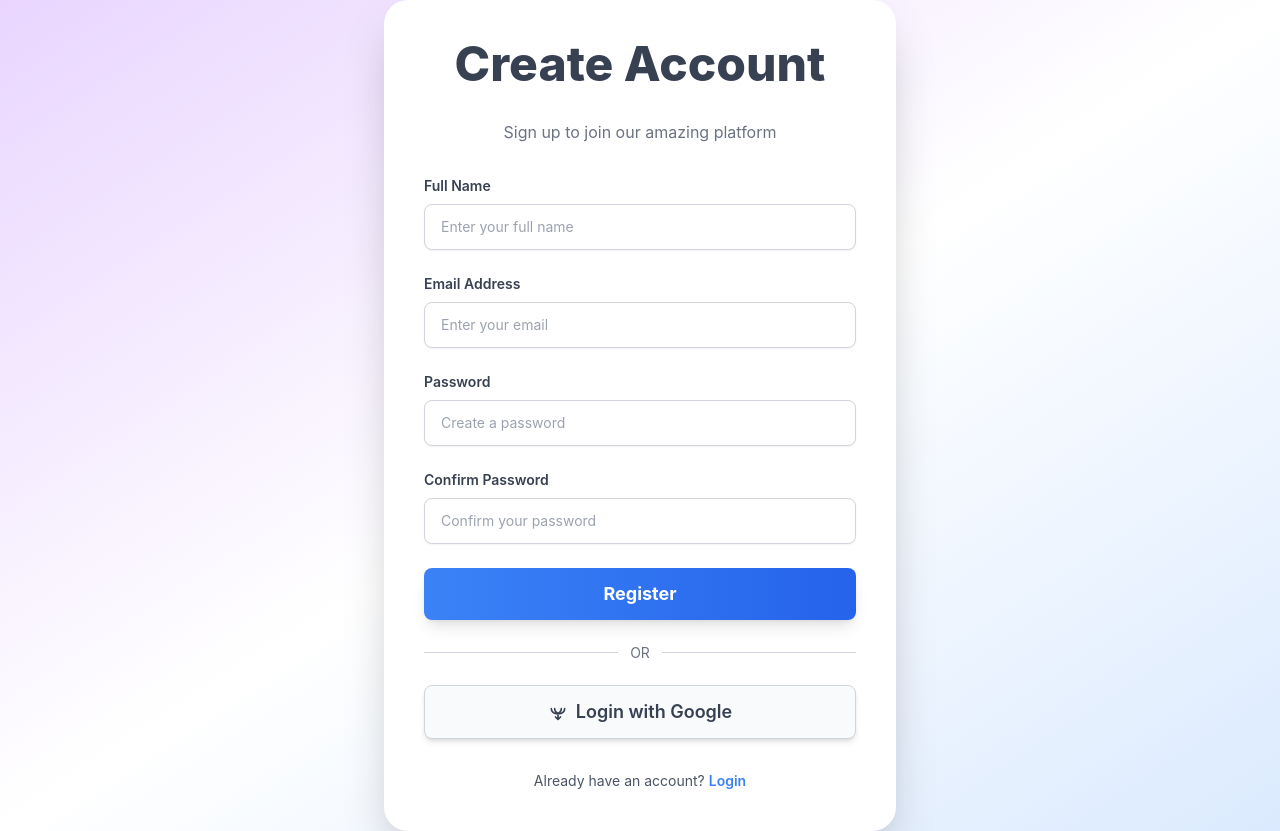
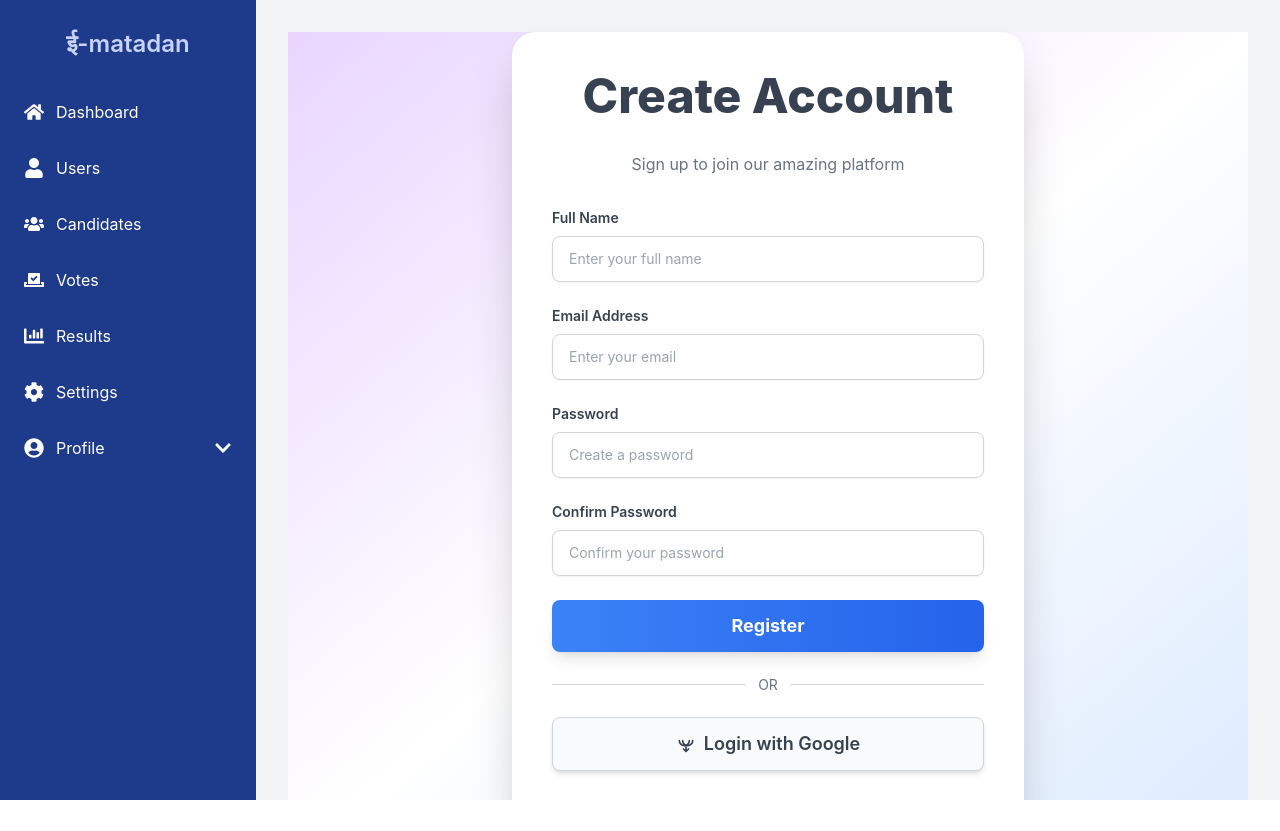
Before and after one commit to Pranav952/E-Matadan, a React (Create React App) app in the folder frontend/: page /user-register in a window 1280 px wide. After the commit the page ends 800 px from the top, so only its background shows below. Built offline with nearby package versions, Linux system fonts and the light colour scheme.

Commit message:
adding_navbar_in_login_and_regitesr_page

```diff
--- a/frontend/src/user/views/Login.jsx
+++ b/frontend/src/user/views/Login.jsx
@@ -1,4 +1,5 @@
 import React, { useState } from "react";
+import Layout from "../../admin/Layout";
 
 const Login = () => {
   const [email, setEmail] = useState("");
@@ -10,6 +11,7 @@ const Login = () => {
   };
 
   return (
+    <Layout>
       <div className="flex items-center justify-center min-h-screen bg-gray-100">
         <div className="w-full max-w-md p-10 space-y-8 bg-white rounded-2xl shadow-lg">
           <h1 className="text-3xl font-extrabold text-center  text-gray-800">
@@ -101,6 +103,7 @@ const Login = () => {
           </p>
         </div>
       </div>
+    </Layout>
   );
 };
 export default Login;
--- a/frontend/src/user/views/Register.jsx
+++ b/frontend/src/user/views/Register.jsx
@@ -1,4 +1,5 @@
 import React, { useState } from "react";
+import Layout from "../../admin/Layout";
 
 const Register = () => {
   const [name, setName] = useState("");
@@ -16,6 +17,7 @@ const Register = () => {
   };
 
   return (
+    <Layout>
       <div className="flex items-center justify-center min-h-screen bg-gradient-to-br from-purple-200 via-white to-blue-100">
         <div className="w-full max-w-lg p-10 space-y-8 bg-white rounded-3xl shadow-2xl">
           <h1 className="text-5xl font-extrabold text-center text-gray-700">
@@ -134,6 +136,7 @@ const Register = () => {
           </p>
         </div>
       </div>
+    </Layout>
   );
 };
 
```
Lines whose indentation alone changed are shown as unchanged.
